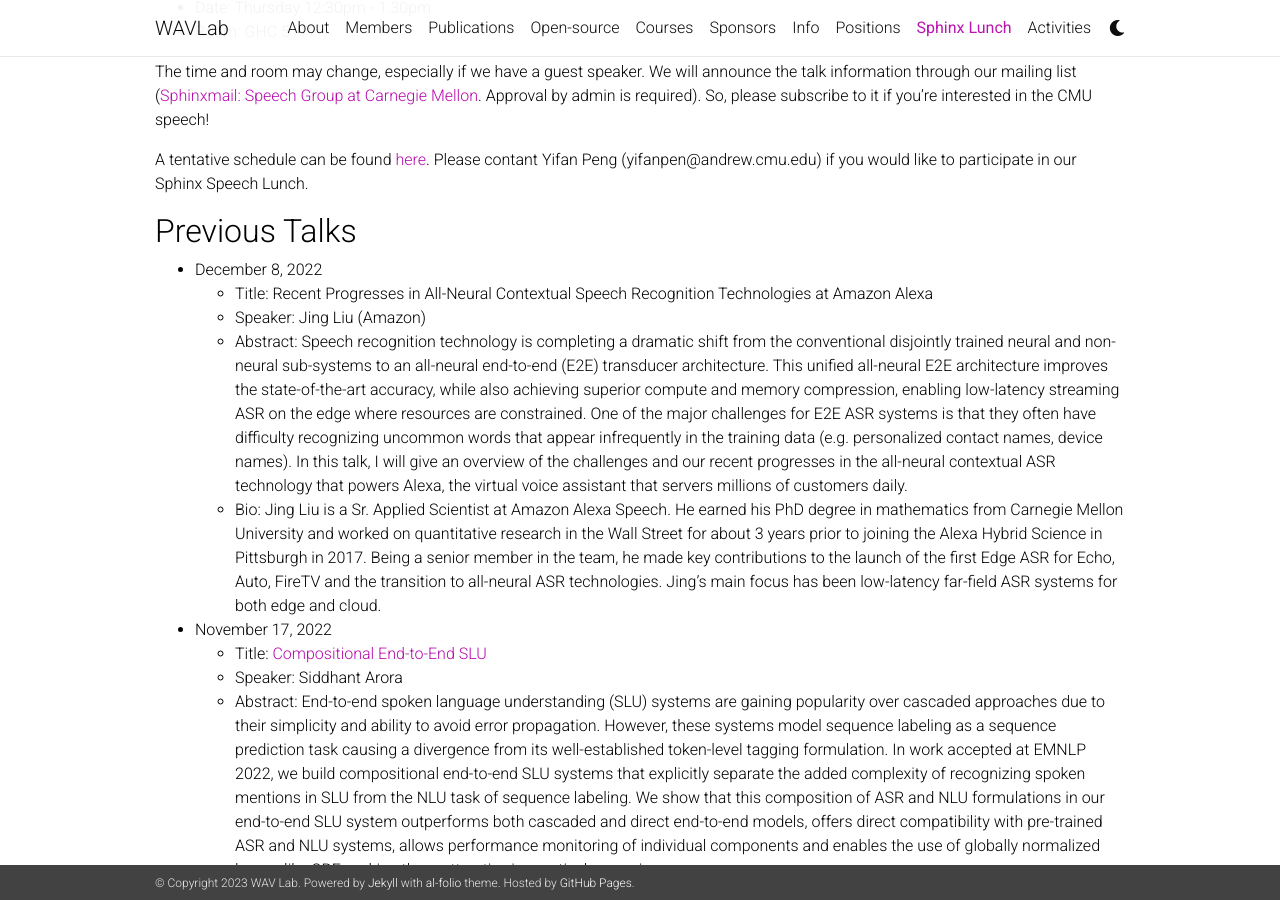
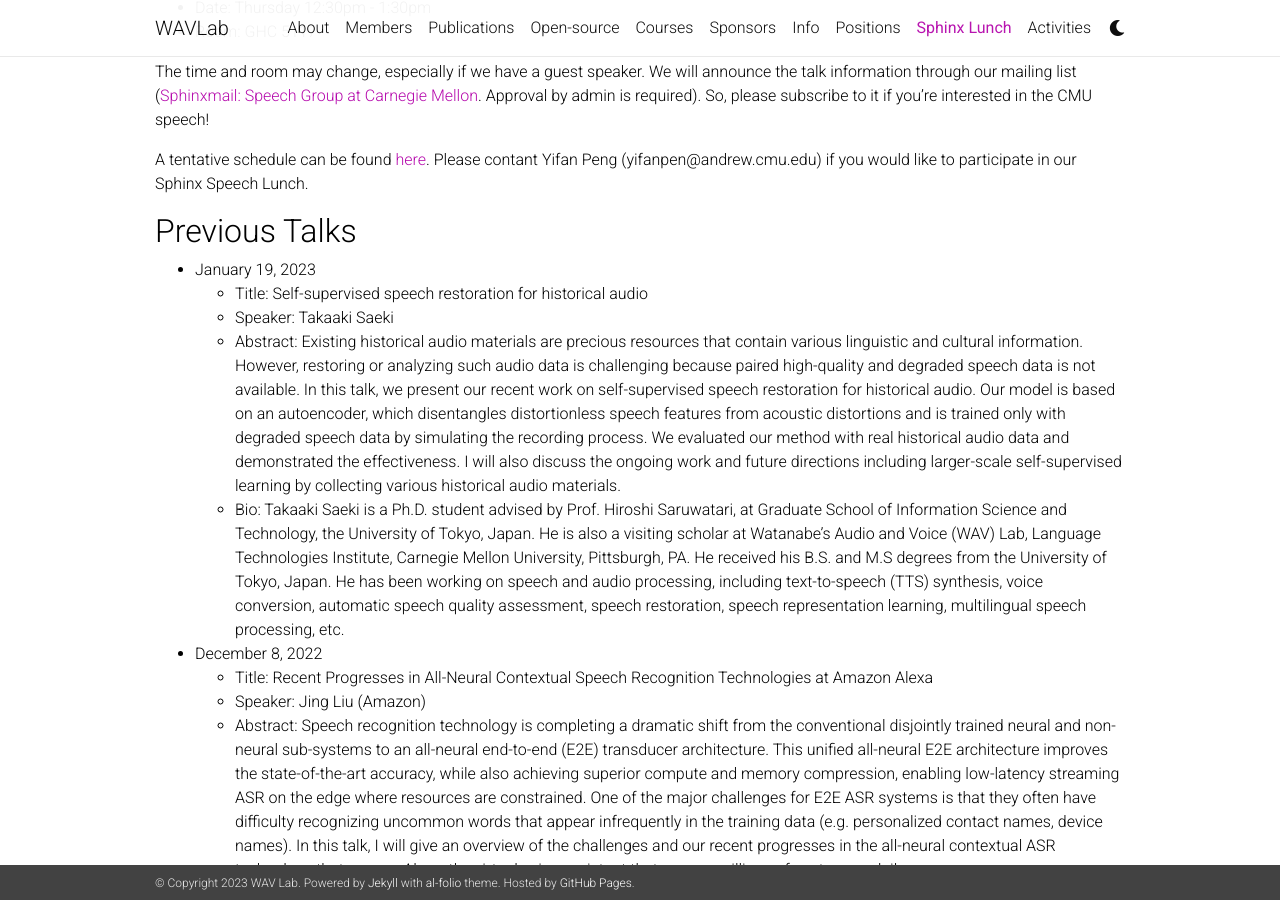
Before and after one commit to shinjiwlab/shinjiwlab.github.io, a Jekyll site: the page built from _pages/sphinx-lunch.md, in a window 1280 px wide and 900 px high, scrolled down 340 px. Built offline with Jekyll 4.4.1, drawn with Linux system fonts in a browser that asks for light colours; nearby versions of some CDN libraries; a style sheet for code colours, icons or effects is not loaded.

Commit message:
Update sphinx-lunch.md

```diff
--- a/_pages/sphinx-lunch.md
+++ b/_pages/sphinx-lunch.md
@@ -24,6 +24,12 @@ So, please subscribe to it if you're interested in the CMU speech!
 A tentative schedule can be found [here](https://docs.google.com/spreadsheets/d/1TOai33IkD7zAFBsNDkk29RRz5CpXN56vQRajlrs1kis/edit?usp=sharing). Please contant Yifan Peng (yifanpen@andrew.cmu.edu) if you would like to participate in our Sphinx Speech Lunch.
 
 ## Previous Talks
+
+- January 19, 2023
+  - Title: Self-supervised speech restoration for historical audio
+  - Speaker: Takaaki Saeki
+  - Abstract: Existing historical audio materials are precious resources that contain various linguistic and cultural information. However, restoring or analyzing such audio data is challenging because paired high-quality and degraded speech data is not available. In this talk, we present our recent work on self-supervised speech restoration for historical audio. Our model is based on an autoencoder, which disentangles distortionless speech features from acoustic distortions and is trained only with degraded speech data by simulating the recording process. We evaluated our method with real historical audio data and demonstrated the effectiveness. I will also discuss the ongoing work and future directions including larger-scale self-supervised learning by collecting various historical audio materials.
+  - Bio: Takaaki Saeki is a Ph.D. student advised by Prof. Hiroshi Saruwatari, at Graduate School of Information Science and Technology, the University of Tokyo, Japan. He is also a visiting scholar at Watanabe's Audio and Voice (WAV) Lab, Language Technologies Institute, Carnegie Mellon University, Pittsburgh, PA. He received his B.S. and M.S degrees from the University of Tokyo, Japan. He has been working on speech and audio processing, including text-to-speech (TTS) synthesis, voice conversion, automatic speech quality assessment, speech restoration, speech representation learning, multilingual speech processing, etc.
 
 - December 8, 2022
   - Title: Recent Progresses in All-Neural Contextual Speech Recognition Technologies at Amazon Alexa
```
